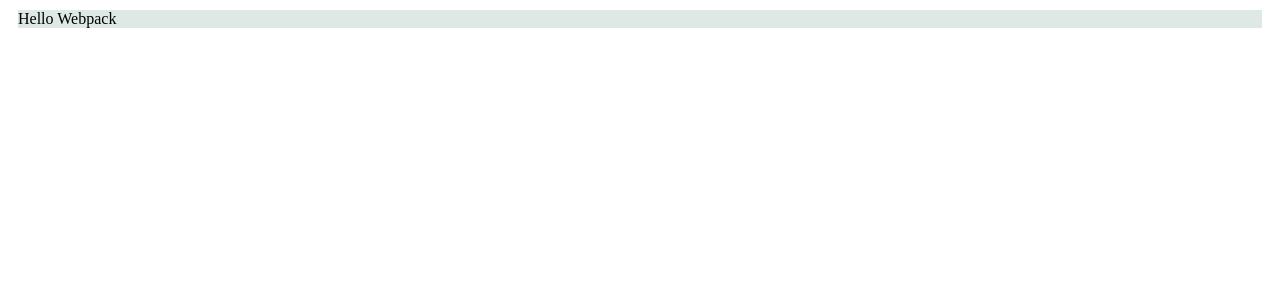
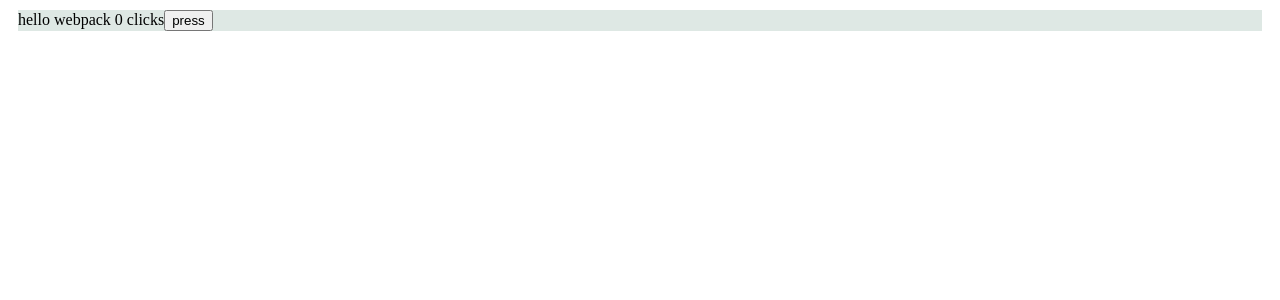
Before and after one commit to bajajcodes/fullstackopen.2023, a React app in the folder code/part-7/learning-webpack/: page / in a window 1280 px wide. Shown: the top 300 px of the page. Built offline with nearby package versions, Linux system fonts and the light colour scheme; the HTML template or start-up script is replaced by a standard one.

Commit message:
enabled source-map, added dev-server

```diff
--- a/code/part-7/learning-webpack/package.json
+++ b/code/part-7/learning-webpack/package.json
@@ -3,7 +3,8 @@
   "version": "0.0.1",
   "description": "practising webpack",
   "scripts": {
-    "build": "webpack --mode=development"
+    "build": "webpack --mode=development",
+    "start": "webpack serve --mode=development"
   },
   "license": "MIT",
   "devDependencies": {
@@ -14,7 +15,8 @@
     "css-loader": "^6.8.1",
     "style-loader": "^3.3.3",
     "webpack": "^5.89.0",
-    "webpack-cli": "^5.1.4"
+    "webpack-cli": "^5.1.4",
+    "webpack-dev-server": "^4.15.1"
   },
   "dependencies": {
     "core-js": "^3.33.0",
--- a/code/part-7/learning-webpack/src/App.js
+++ b/code/part-7/learning-webpack/src/App.js
@@ -1,6 +1,22 @@
+import { useState } from "react";
 import React from "react";
 
+
 const App = () => {
-  return <div className="container">Hello Webpack</div>;
+  const [counter, setCounter] = useState(0);
+
+  const [values, setValues] = useState([]);
+
+  const handleClick = () => {
+    setCounter(counter + 1);
+    setValues(values.concat(counter));
+  };
+
+  return (
+    <div className="container">
+      hello webpack {counter} clicks
+      <button onClick={handleClick}>press</button>
+    </div>
+  );
 };
 export default App;
--- a/code/part-7/learning-webpack/src/index.html
+++ /dev/null
@@ -1,12 +0,0 @@
-<!DOCTYPE html>
-<html lang="en">
-  <head>
-    <meta charset="UTF-8" />
-    <meta name="viewport" content="width=device-width, initial-scale=1.0" />
-    <title>React App</title>
-  </head>
-  <body>
-    <div id="root"></div>
-    <script type="text/javascript" src="../build/main.js"></script>
-  </body>
-</html>
--- a/code/part-7/learning-webpack/webpack.config.js
+++ b/code/part-7/learning-webpack/webpack.config.js
@@ -7,6 +7,12 @@ const config = () => {
       path: path.resolve(__dirname, "build"),
       filename: "main.js",
     },
+    devServer: {
+      port: 3000,
+      compress: true,
+      static: path.resolve(__dirname, "build"),
+    },
+    devtool: 'source-map',
     module: {
       rules: [
         {
```
Also changed, not shown: 2 other files (tests, documents, lock files or other folders).
